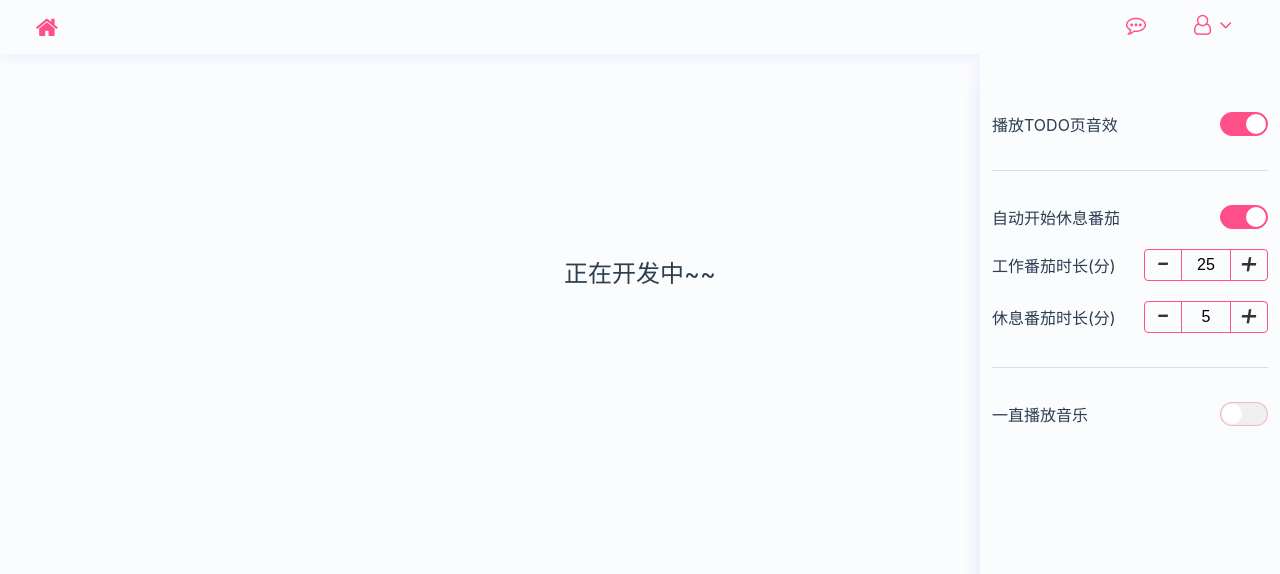
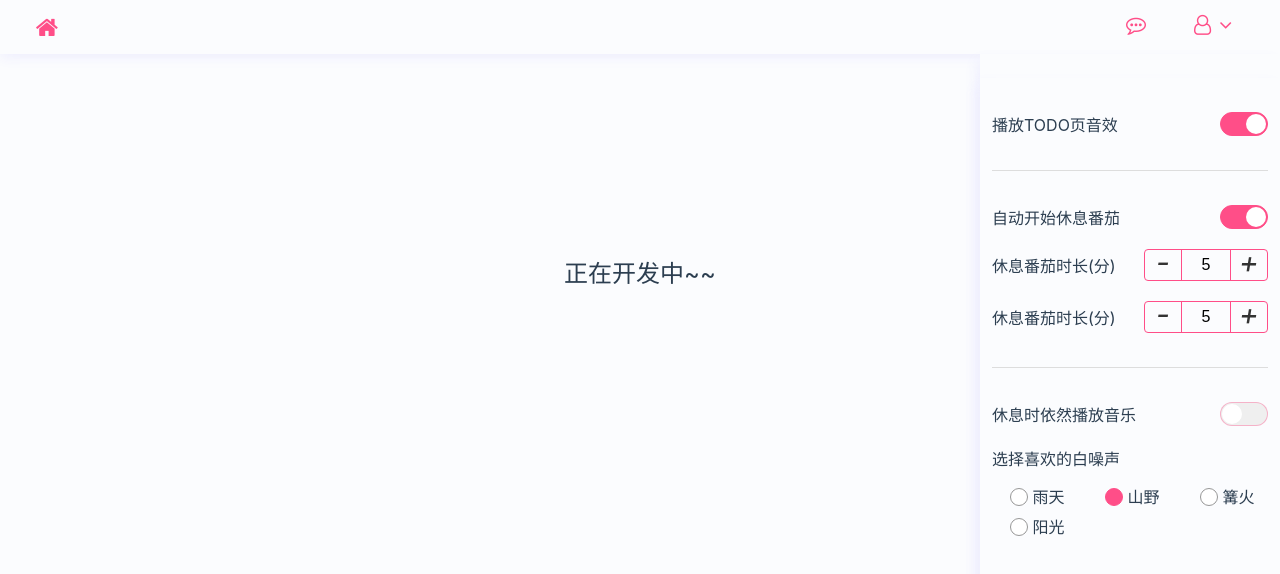
Before and after one commit to kevinzhao2233/one-day, a Vue app: page /#/user in a window 1280 px wide. Shown: the top 574 px of the page. Built offline with nearby package versions, Linux system fonts and the light colour scheme; what vue-textarea-autosize would draw is missing.

Commit message:
完成白噪声设置的布局

```diff
--- a/src/components/NumInput.vue
+++ b/src/components/NumInput.vue
@@ -59,6 +59,10 @@ export default {
   .s-tit {
     display: inline-block;
     flex: 1;
+    -webkie-user-select: none;
+    -moz-user-select: none;
+    -ms-user-select: none;
+    user-select: none;
   }
 
   .s-input {
--- /dev/null
+++ b/src/components/RadioComp.vue
@@ -0,0 +1,83 @@
+<template>
+  <div class="s-container">
+    <p class="tit">{{ settingItem.tit }}</p>
+    <label class="radios-label bui-radios-anim" v-for="item in settingItem.items" :key="item.name">
+      <input type="radio" :name="settingItem.name" :value="item.name" v-model="picked" />
+      <i class="bui-radios"></i>
+      {{ item.tit }}
+    </label>
+  </div>
+</template>
+
+<script>
+export default {
+  name: 'RadioComp',
+  data() {
+    return {
+      picked: this.settingItem.defaultSelect,
+    };
+  },
+  props: {
+    // {name: String, tit: String, defaultSelect: Strng, items: Array}
+    settingItem: {
+      type: Object,
+      required: true,
+    },
+  },
+  mounted() {
+    console.log(this.settingItem);
+  },
+};
+</script>
+
+<style lang="scss" scoped>
+@import "../assets/lib/scss/config.scss";
+
+.s-container {
+  padding: 10px 0;
+
+  .tit {
+    margin: 0 0 12px 0;
+  }
+}
+
+.radios-label {
+  position: relative;
+  margin: 0 18px;
+  padding: 2px 0;
+  font-size: 16px;
+  line-height: 30px;
+  -webkie-user-select: none;
+  -moz-user-select: none;
+  -ms-user-select: none;
+  user-select: none;
+  cursor: pointer;
+
+  input {
+    position: absolute;
+    opacity: 0;
+    visibility: hidden;
+  }
+
+  .bui-radios {
+    display: inline-block;
+    position: relative;
+    width: 18px;
+    height: 18px;
+    background: #ffffff;
+    border: 1px solid #979797;
+    border-radius: 50%;
+    vertical-align: -3px;
+  }
+
+  input:checked + .bui-radios {
+    background: $cl-main1;
+    border: 1px solid $cl-main1;
+  }
+}
+
+.bui-radios-anim .bui-radios {
+  -webkit-transition: background-color ease-out 0.3s;
+  transition: background-color ease-out 0.3s;
+}
+</style>
--- a/src/components/Setting.vue
+++ b/src/components/Setting.vue
@@ -1,46 +1,43 @@
 <template>
   <div class="container">
+    <!-- TODO 和 NOTE 部分 -->
     <div class="box">
-      <RadioConp
+      <SwitchComp
         :settingItem="setting.isPlayAudio"
         @toggle-state="toggleState($event)"
-      ></RadioConp>
+      ></SwitchComp>
     </div>
-    <hr>
+    <hr />
+    <!-- 番茄钟部分 -->
     <div class="box">
-      <RadioConp
+      <SwitchComp
         :settingItem="setting.isAutoRest"
         @toggle-state="toggleState($event)"
-      ></RadioConp>
-      <NumInput
-        :settingItem="setting.workTomato"
-        @change-num="changeTime($event)"
-      ></NumInput>
-      <NumInput
-        :settingItem="setting.restTomato"
-        @change-num="changeTime($event)"
-      ></NumInput>
+      ></SwitchComp>
+      <NumInput :settingItem="setting.restTomato" @change-num="changeTime($event)"></NumInput>
+      <NumInput :settingItem="setting.restTomato" @change-num="changeTime($event)"></NumInput>
     </div>
-    <hr>
+    <hr />
+    <!-- 白噪声部分 -->
     <div class="box">
-      <RadioConp
-        :settingItem="setting.keepPlay"
-        @toggle-state="toggleState($event)"
-      ></RadioConp>
+      <SwitchComp :settingItem="setting.keepPlay" @toggle-state="toggleState($event)"></SwitchComp>
+      <RadioComp :settingItem="setting.whiteNoise"></RadioComp>
     </div>
   </div>
 </template>
 
 <script>
-import RadioConp from './RadioConp.vue';
+import SwitchComp from './SwitchComp.vue';
 import NumInput from './NumInput.vue';
+import RadioComp from './RadioComp.vue';
 
 export default {
   name: 'Setting',
 
   components: {
-    RadioConp,
+    SwitchComp,
     NumInput,
+    RadioComp,
   },
 
   methods: {
@@ -69,7 +66,7 @@ export default {
         },
         keepPlay: {
           name: 'keepPlay',
-          tit: '一直播放音乐',
+          tit: '休息时依然播放音乐',
           state: false,
         },
         workTomato: {
@@ -82,15 +79,29 @@ export default {
           tit: '休息番茄时长(分)',
           time: 5,
         },
-        selectWhiteNoise: {
+        whiteNoise: {
+          name: 'whiteNoise',
           tit: '选择喜欢的白噪声',
+          defaultSelect: 'mountain',
           items: [
             {
-              name: '雨天',
+              name: 'rainy',
+              tit: '雨天',
               src: '',
             },
             {
-              name: '森林',
+              name: 'mountain',
+              tit: '山野',
+              src: '',
+            },
+            {
+              name: 'bonfire',
+              tit: '篝火',
+              src: '',
+            },
+            {
+              name: 'sun',
+              tit: '阳光',
               src: '',
             },
           ],
@@ -102,6 +113,7 @@ export default {
 </script>
 
 <style lang="scss" scoped>
+
 .container {
   width: 100%;
   display: flex;
--- a/src/components/RadioConp.vue
+++ b/src/components/SwitchComp.vue
@@ -9,7 +9,7 @@
 
 <script>
 export default {
-  name: 'RadioConp.vue',
+  name: 'SwitchComp',
 
   props: {
     settingItem: {
```
